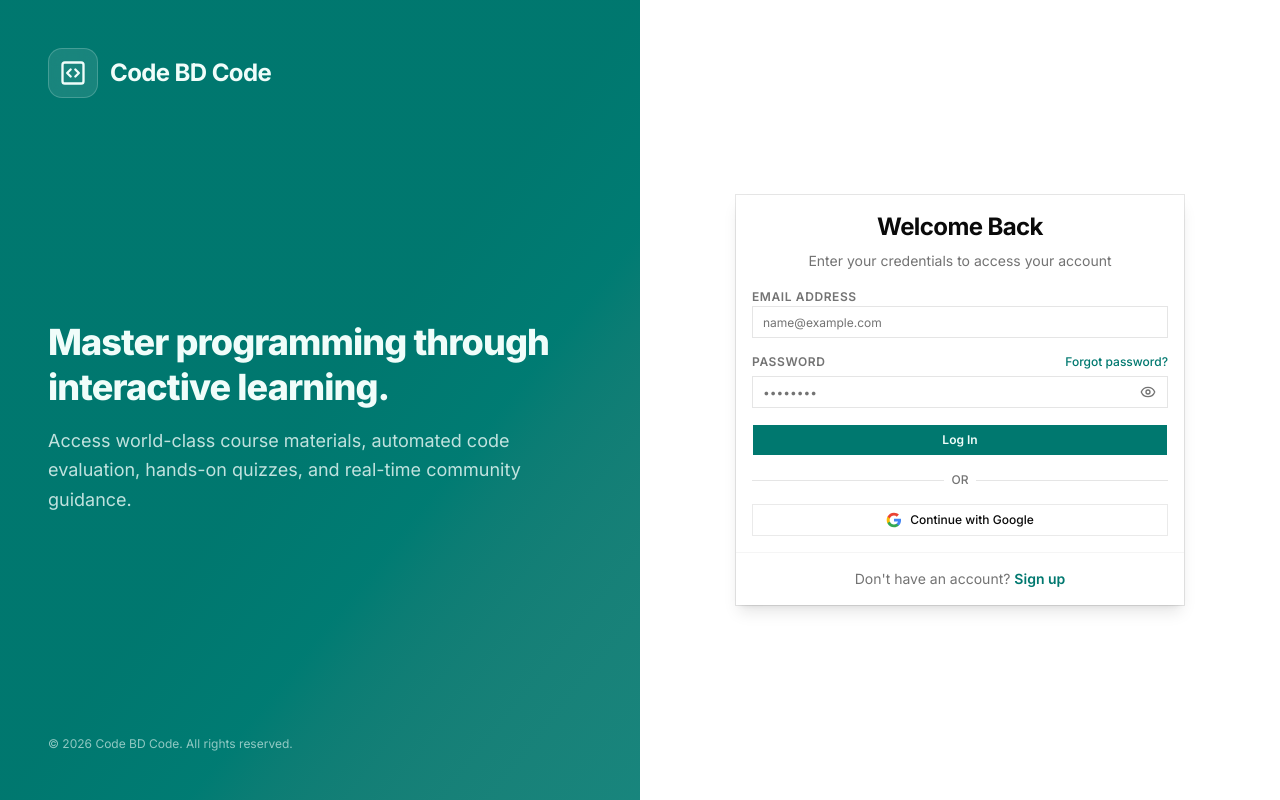
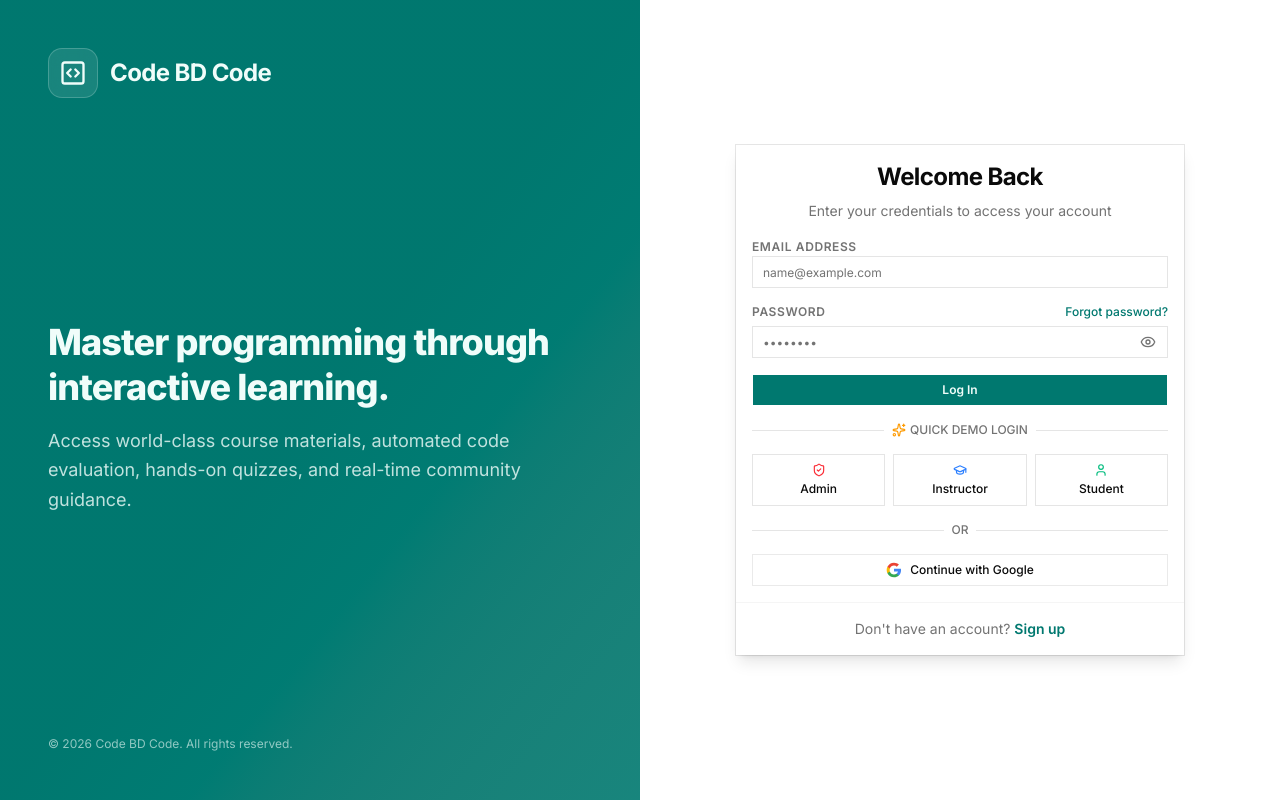
Before and after one commit to mahfahim/interactive-programming-learning-platform-frontend, a Next.js app: page /login in a window 1280 px wide. Built offline with nearby package versions, Linux system fonts and the light colour scheme; no server answers.

Commit message:
feat(auth): improve authentication and app providers

```diff
--- a/src/components/modules/auth/LoginForm.tsx
+++ b/src/components/modules/auth/LoginForm.tsx
@@ -1,7 +1,16 @@
 "use client";
 
 import { zodResolver } from "@hookform/resolvers/zod";
-import { AlertCircle, Eye, EyeOff, Loader2 } from "lucide-react";
+import {
+  AlertCircle,
+  Eye,
+  EyeOff,
+  GraduationCap,
+  Loader2,
+  ShieldCheck,
+  Sparkles,
+  User,
+} from "lucide-react";
 import Link from "next/link";
 import { useRouter } from "next/navigation";
 import type React from "react";
@@ -26,6 +35,7 @@ export const LoginForm: React.FC = () => {
   const {
     register,
     handleSubmit,
+    setValue,
     formState: { errors },
   } = useForm<ILoginUserPayload>({
     resolver: zodResolver(authValidation.LoginZodSchema),
@@ -83,6 +93,14 @@ export const LoginForm: React.FC = () => {
   const onSubmit = (data: ILoginUserPayload) => {
     setApiError(null);
     loginMutation.mutate(data);
+  };
+
+  // Quick Demo Login Handler
+  const handleDemoLogin = (email: string, password: string) => {
+    setValue("email", email);
+    setValue("password", password);
+    setApiError(null);
+    loginMutation.mutate({ email, password });
   };
 
   return (
@@ -199,6 +217,61 @@ export const LoginForm: React.FC = () => {
         </Button>
       </form>
 
+      {/* Quick Demo Login Section */}
+      <div className="relative my-4">
+        <div className="absolute inset-0 flex items-center">
+          <span className="w-full border-t border-border" />
+        </div>
+        <div className="relative flex justify-center text-xs uppercase">
+          <span className="bg-card px-2 text-muted-foreground font-medium flex items-center gap-1">
+            <Sparkles className="h-3.5 w-3.5 text-amber-500" />
+            Quick Demo Login
+          </span>
+        </div>
+      </div>
+
+      <div className="grid grid-cols-3 gap-2">
+        <Button
+          type="button"
+          variant="outline"
+          size="sm"
+          disabled={loginMutation.isPending}
+          onClick={() => handleDemoLogin("mahfahim51@gmail.com", "@bcD1234")}
+          className="flex flex-col items-center justify-center h-auto py-2 px-1 text-xs font-medium gap-1"
+        >
+          <ShieldCheck className="h-4 w-4 text-red-500" />
+          <span>Admin</span>
+        </Button>
+
+        <Button
+          type="button"
+          variant="outline"
+          size="sm"
+          disabled={loginMutation.isPending}
+          onClick={() =>
+            handleDemoLogin("fajannat90@gmail.com", "NewPassword123!")
+          }
+          className="flex flex-col items-center justify-center h-auto py-2 px-1 text-xs font-medium gap-1"
+        >
+          <GraduationCap className="h-4 w-4 text-blue-500" />
+          <span>Instructor</span>
+        </Button>
+
+        <Button
+          type="button"
+          variant="outline"
+          size="sm"
+          disabled={loginMutation.isPending}
+          onClick={() =>
+            handleDemoLogin("mahf1919@gmail.com", "NewPassword123!")
+          }
+          className="flex flex-col items-center justify-center h-auto py-2 px-1 text-xs font-medium gap-1"
+        >
+          <User className="h-4 w-4 text-emerald-500" />
+          <span>Student</span>
+        </Button>
+      </div>
+
       <div className="relative my-4">
         <div className="absolute inset-0 flex items-center">
           <span className="w-full border-t border-border" />
--- a/src/hooks/auth.hook.ts
+++ b/src/hooks/auth.hook.ts
@@ -22,6 +22,9 @@ import type {
   IResetPasswordPayload,
   IVerifyEmailPayload,
 } from "@/types";
+
+import { useAuthStore } from "@/stores/auth.store";
+
 
 // Custom Hooks
 
@@ -82,10 +85,12 @@ type UseLogoutOptions = UseMutationOptions<ApiResponse, Error, void>;
 
 export function useLogout(options?: UseLogoutOptions) {
   const queryClient = useQueryClient();
+  const { logout: clearAuthStore } = useAuthStore();
 
   return useMutation({
     mutationFn: logout,
     onSuccess: (...args) => {
+      clearAuthStore();
       queryClient.clear();
       options?.onSuccess?.(...args);
     },
--- a/src/providers/AuthProvider.tsx
+++ b/src/providers/AuthProvider.tsx
@@ -3,6 +3,7 @@
 import { useEffect, useRef } from "react";
 import { useRefreshToken } from "@/hooks/auth.hook";
 import { useAuthStore } from "@/stores/auth.store";
+import GlobalSkeleton from "@/components/shared/GlobalSkeleton";
 import type { ApiResponse, User } from "@/types";
 
 interface RefreshTokenResponse extends ApiResponse {
@@ -45,11 +46,7 @@ export default function AuthProvider({
   }, [refreshToken, setAuth, logout, setLoading]);
 
   if (isLoading) {
-    return (
-      <div className="flex h-screen w-full items-center justify-center bg-background">
-        <div className="h-8 w-8 animate-spin rounded-full border-4 border-primary border-t-transparent" />
-      </div>
-    );
+    return <GlobalSkeleton />;
   }
 
   return <>{children}</>;
```
Also changed, not shown: src/providers/QueryProvider.tsx (line endings or trailing spaces), src/providers/ThemeProvider.tsx (line endings or trailing spaces).
